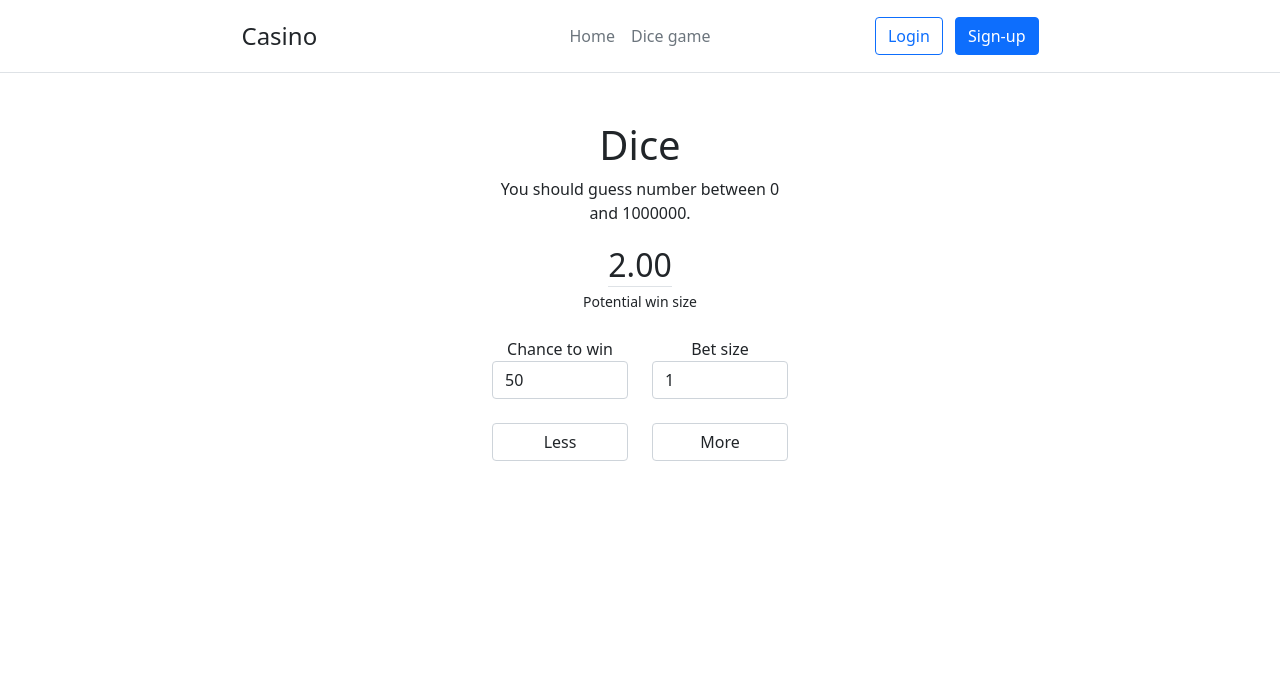
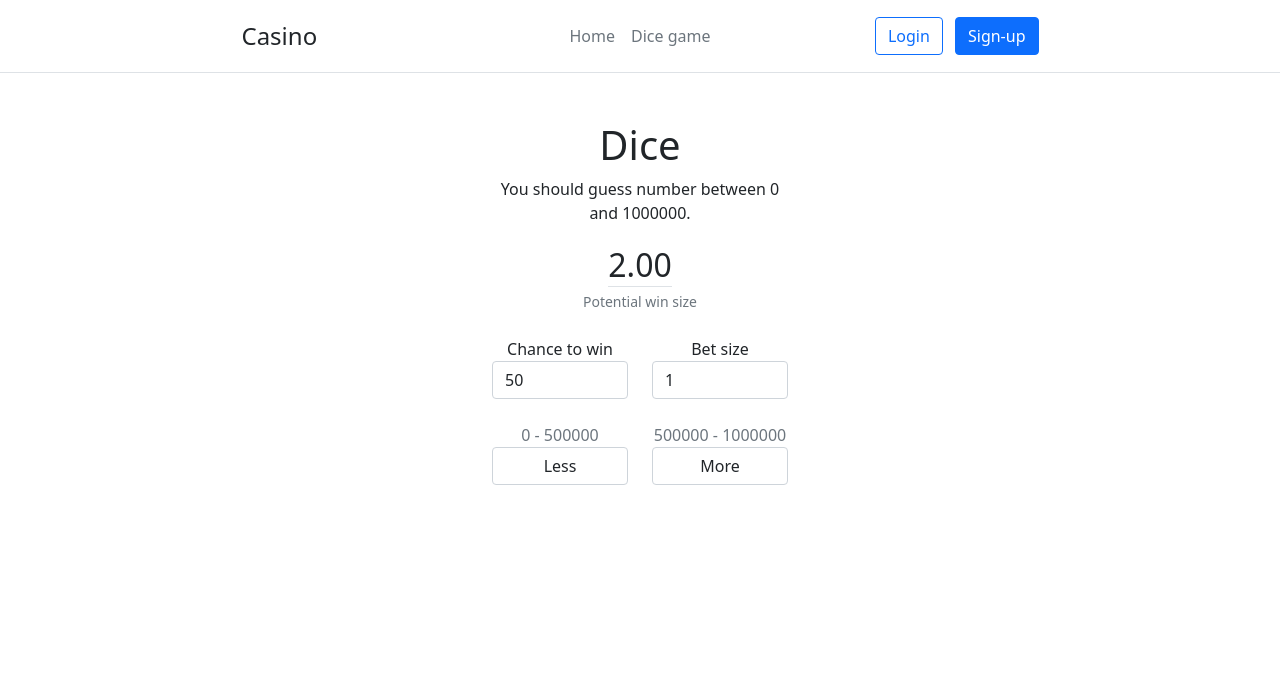
Before and after one commit to kirillzhosul/casino, a Python web app: template src/app/templates/games/dice/dice.index.html.jinja in a window 1280 px wide. Shown: the top 687 px of the page. Run offline with Jinja, Linux system fonts and the light colour scheme; the template is opened without the code that fills it, so the values that code supplies are empty; some libraries are stand-ins or nearby versions.

Commit message:
Dice game preview information

```diff
--- a/src/app/static/js/games/dice.js
+++ b/src/app/static/js/games/dice.js
@@ -13,6 +13,9 @@ function diceBetPercentUpdateInput(value) {
 
     // Re-update win size.
     diceBetPotentialWinSizeUpdate();
+
+    // Ranges.
+    diceBetRangesUpdate();
 }
 
 function diceBetSizeUpdateInput(value){
@@ -30,6 +33,9 @@ function diceBetSizeUpdateInput(value){
 
     // Re-update win size.
     diceBetPotentialWinSizeUpdate();
+
+    // Ranges.
+    diceBetRangesUpdate();
 }
 
 function diceBetPotentialWinSizeUpdate(){
@@ -47,6 +53,23 @@ function diceBetPotentialWinSizeUpdate(){
     document.getElementById("dice-game-bet-potential-win-size").innerText = winSize;
 }
 
+function diceBetRangesUpdate(){
+    // Updates bet ranges.
+
+    // Get values.
+    let betPercent = parseInt(document.getElementById("dice-game-bet-percent-input").value);
+
+    // Max range for the bet value.
+    let betRange = 1000000;
+
+    // Difference for threshold max and min calculation.
+    let betRequiredThresholdDifference = (betRange / 100) * betPercent
+
+    // Set.
+    document.getElementById("dice-game-bet-range-min").innerText = "0 - " + betRequiredThresholdDifference.toString();
+    document.getElementById("dice-game-bet-range-max").innerText = (betRange - betRequiredThresholdDifference).toString() + " - " + betRange.toString();
+}
+
 window.addEventListener("load", function () {
     // Page is loaded.
 
@@ -59,4 +82,7 @@ window.addEventListener("load", function () {
     }
     // Potential win size.
     diceBetPotentialWinSizeUpdate();
+
+    // Ranges.
+    diceBetRangesUpdate();
 })
--- a/src/app/templates/games/dice/dice.index.html.jinja
+++ b/src/app/templates/games/dice/dice.index.html.jinja
@@ -13,7 +13,7 @@
 
     <div class="dice-game-bet-information-preview">
         <big id="dice-game-bet-potential-win-size" class="fs-2 border-bottom"></big><br>
-        <small>Potential win size</small>
+        <small class="text-muted">Potential win size</small>
     </div>
     <br>
     <div class="row">
@@ -28,9 +28,11 @@
     </div>
     <div class="dice-game-bet-buttons row">
         <div class="col">
+            <output id="dice-game-bet-range-min" class="text-muted"></output>
            <input id="dice-game-bet-button-min" class="form-control" type="button" value="Less">
         </div>
         <div class="col">
+            <output id="dice-game-bet-range-max" class="text-muted"></output>
             <input id="dice-game-bet-button-max" class="form-control" type="button" value="More">
         </div>
     </div>
```
